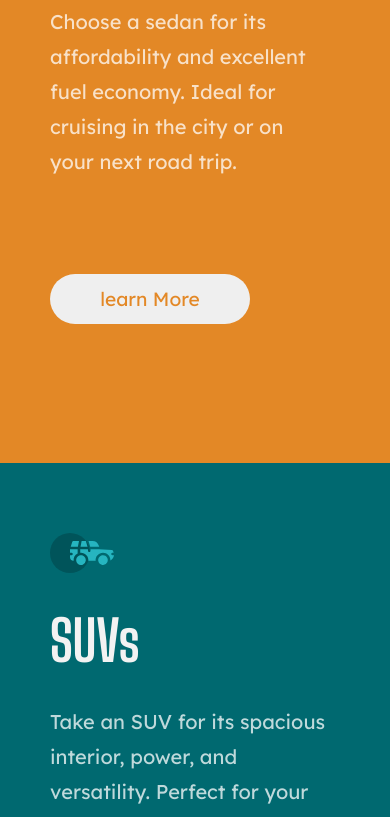
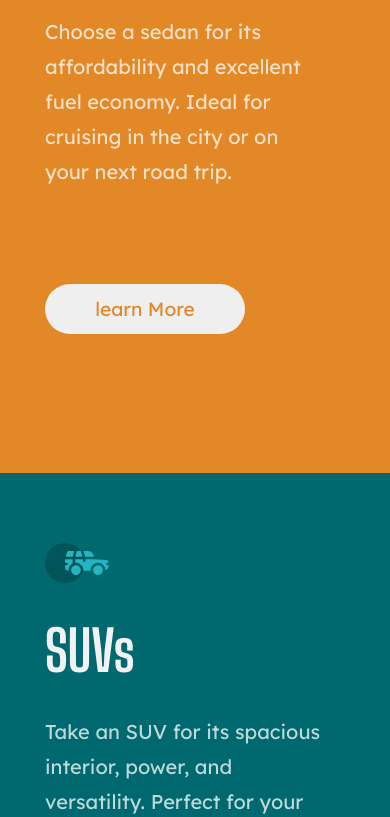
Before and after one commit to joseildoandrade12/projeto-colunas, a plain HTML site: page index.html in a window 390 px wide. Shown: the part 247-1064 px from the top of the page. Drawn offline with Linux system fonts and the light colour scheme.

Commit message:
correção de margin

```diff
--- a/estilo/responsivo.css
+++ b/estilo/responsivo.css
@@ -7,7 +7,7 @@
 
     .container-columns{
         flex-direction: column;
-        margin: 10px 0px 0px 10px;
+        margin: 20px;
     }
 
     footer{
```
